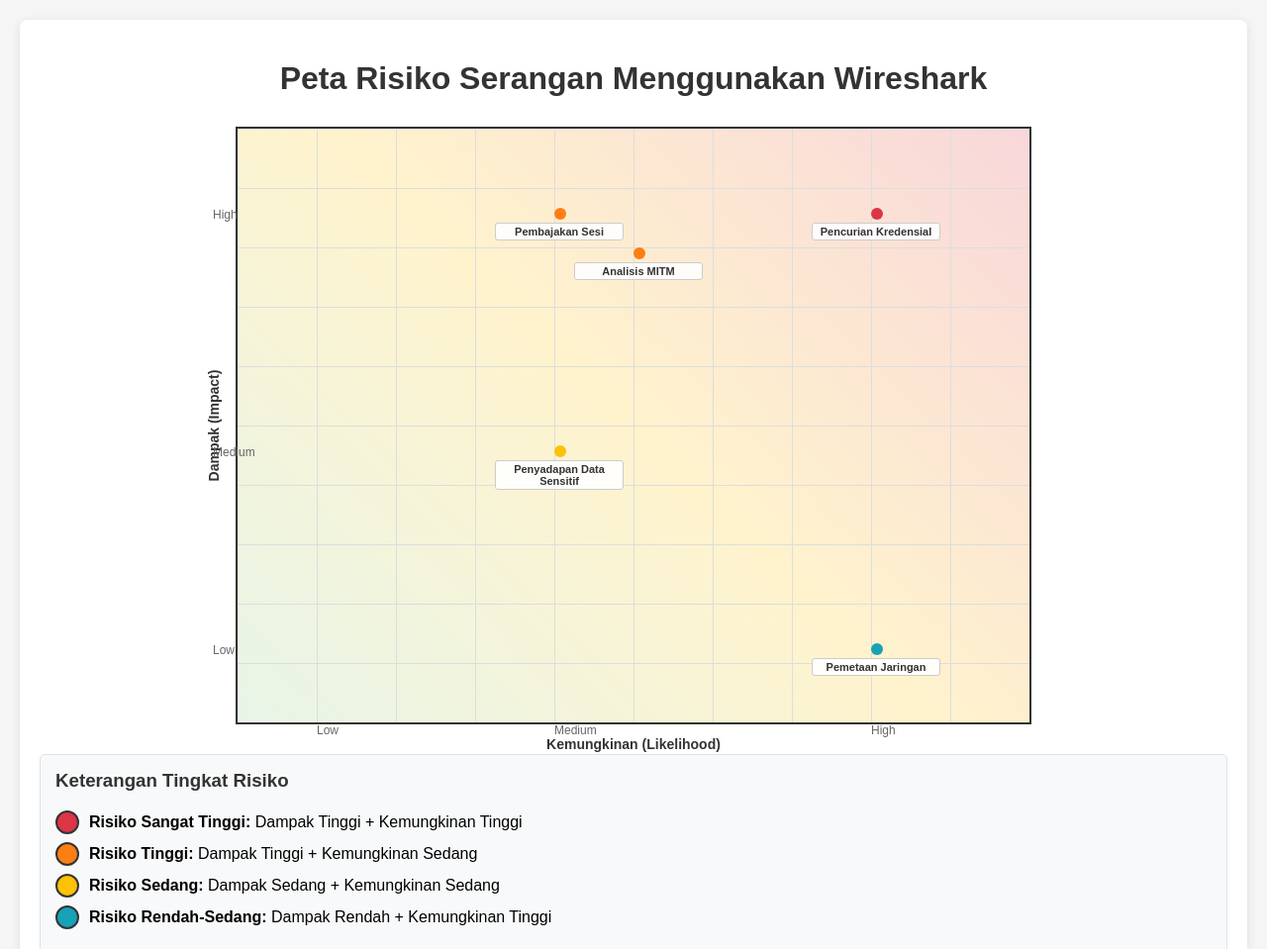
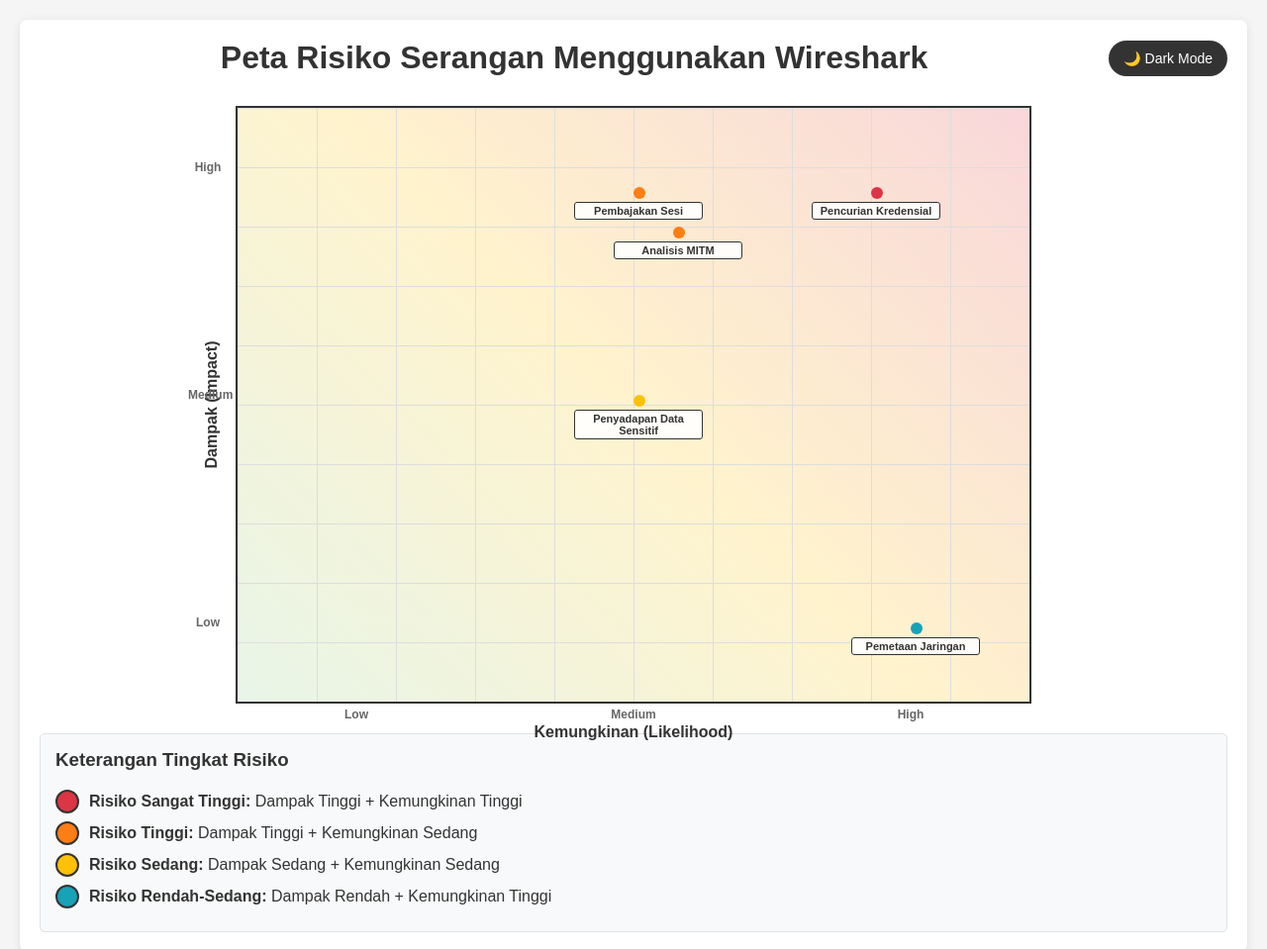
Before and after one commit to samuelmahesasinulingga/cyber-security, a plain HTML site: page index.html in a window 1280 px wide. Shown: the top 959 px of the page at 99% size. Drawn offline with Linux system fonts and the light colour scheme.

Commit message:
Update index.html

```diff
--- a/index.html
+++ b/index.html
@@ -5,32 +5,93 @@
     <meta name="viewport" content="width=device-width, initial-scale=1.0">
     <title>Peta Risiko Serangan Wireshark</title>
     <style>
+        :root {
+            --bg-color: #f5f5f5;
+            --container-bg: white;
+            --text-color: #333;
+            --border-color: #333;
+            --grid-color: #ddd;
+            --legend-bg: #f8f9fa;
+            --legend-border: #dee2e6;
+            --tooltip-bg: #333;
+            --tooltip-text: white;
+            --label-bg: rgba(255,255,255,0.9);
+            --scale-text: #666;
+        }
+
+        [data-theme="dark"] {
+            --bg-color: #1a1a1a;
+            --container-bg: #2d2d2d;
+            --text-color: #e0e0e0;
+            --border-color: #555;
+            --grid-color: #444;
+            --legend-bg: #3a3a3a;
+            --legend-border: #555;
+            --tooltip-bg: #555;
+            --tooltip-text: #e0e0e0;
+            --label-bg: rgba(45,45,45,0.9);
+            --scale-text: #aaa;
+        }
+
         body {
             font-family: Arial, sans-serif;
             margin: 20px;
-            background-color: #f5f5f5;
+            background-color: var(--bg-color);
+            color: var(--text-color);
+            transition: all 0.3s ease;
         }
+
         .container {
             max-width: 1200px;
             margin: 0 auto;
-            background-color: white;
+            background-color: var(--container-bg);
             padding: 20px;
             border-radius: 8px;
             box-shadow: 0 2px 10px rgba(0,0,0,0.1);
         }
+
+        .header {
+            display: flex;
+            justify-content: space-between;
+            align-items: center;
+            margin-bottom: 30px;
+        }
+
         h1 {
             text-align: center;
-            color: #333;
-            margin-bottom: 30px;
+            color: var(--text-color);
+            margin: 0;
+            flex-grow: 1;
         }
+
+        .theme-toggle {
+            background: var(--border-color);
+            color: var(--container-bg);
+            border: none;
+            padding: 10px 15px;
+            border-radius: 20px;
+            cursor: pointer;
+            font-size: 14px;
+            transition: all 0.3s ease;
+        }
+
+        .theme-toggle:hover {
+            opacity: 0.8;
+        }
+
         .risk-map {
             position: relative;
             width: 800px;
             height: 600px;
             margin: 20px auto;
-            border: 2px solid #333;
+            border: 2px solid var(--border-color);
             background: linear-gradient(45deg, #e8f5e8 0%, #fff3cd 50%, #f8d7da 100%);
         }
+
+        [data-theme="dark"] .risk-map {
+            background: linear-gradient(45deg, #2d4a2d 0%, #4a3d2d 50%, #4a2d2d 100%);
+        }
+
         .grid {
             position: absolute;
             top: 0;
@@ -38,26 +99,30 @@
             width: 100%;
             height: 100%;
             background-image:
-                linear-gradient(to right, #ddd 1px, transparent 1px),
-                linear-gradient(to bottom, #ddd 1px, transparent 1px);
+                linear-gradient(to right, var(--grid-color) 1px, transparent 1px),
+                linear-gradient(to bottom, var(--grid-color) 1px, transparent 1px);
             background-size: 80px 60px;
         }
+
         .axis-label {
             position: absolute;
             font-weight: bold;
-            font-size: 14px;
-            color: #333;
+            font-size: 16px;
+            color: var(--text-color);
         }
+
         .x-axis-label {
-            bottom: -30px;
+            bottom: -40px;
             left: 50%;
             transform: translateX(-50%);
         }
+
         .y-axis-label {
-            left: -80px;
+            left: -90px;
             top: 50%;
             transform: translateY(-50%) rotate(-90deg);
         }
+
         .risk-point {
             position: absolute;
             width: 12px;
@@ -67,66 +132,85 @@
             transition: all 0.3s ease;
             z-index: 10;
         }
+
         .risk-point:hover {
             transform: scale(1.5);
             box-shadow: 0 0 15px rgba(0,0,0,0.5);
         }
+
         .risk-label {
             position: absolute;
             font-size: 11px;
             font-weight: bold;
-            color: #333;
+            color: var(--text-color);
             text-align: center;
             width: 120px;
             margin-left: -60px;
             margin-top: 15px;
-            background-color: rgba(255,255,255,0.9);
+            background-color: var(--label-bg);
             padding: 2px 4px;
             border-radius: 3px;
-            border: 1px solid #ccc;
+            border: 1px solid var(--border-color);
         }
+
         .scale-labels {
             position: absolute;
             font-size: 12px;
-            color: #666;
+            font-weight: bold;
+            color: var(--scale-text);
+            text-align: center;
         }
+
         .x-scale {
-            bottom: -15px;
+            bottom: -20px;
+            width: 60px;
+            margin-left: -30px;
         }
+
         .y-scale {
-            left: -25px;
+            left: -50px;
+            width: 40px;
+            height: 20px;
+            line-height: 20px;
+            margin-top: -10px;
         }
+
         .legend {
             margin-top: 30px;
             padding: 15px;
-            background-color: #f8f9fa;
+            background-color: var(--legend-bg);
             border-radius: 5px;
-            border: 1px solid #dee2e6;
+            border: 1px solid var(--legend-border);
         }
+
         .legend h3 {
             margin-top: 0;
-            color: #333;
+            color: var(--text-color);
         }
+
         .legend-item {
             display: flex;
             align-items: center;
             margin: 8px 0;
         }
+
         .legend-color {
             width: 20px;
             height: 20px;
             border-radius: 50%;
             margin-right: 10px;
-            border: 2px solid #333;
+            border: 2px solid var(--border-color);
         }
+
         .high-high { background-color: #dc3545; }
         .high-medium { background-color: #fd7e14; }
         .medium-medium { background-color: #ffc107; }
         .low-high { background-color: #17a2b8; }
+
         .tooltip {
             position: absolute;
-            background-color: #333;
-            color: white;
+            background-color: var(--tooltip-bg);
+            color: var(--tooltip-text);
             padding: 8px;
             border-radius: 4px;
             font-size: 12px;
@@ -135,15 +219,28 @@
             opacity: 0;
             transition: opacity 0.3s ease;
             pointer-events: none;
+            box-shadow: 0 4px 8px rgba(0,0,0,0.3);
         }
+
         .tooltip.show {
             opacity: 1;
+        }
+
+        @media (max-width: 900px) {
+            .risk-map {
+                width: 90%;
+                height: 450px;
+            }
         }
     </style>
 </head>
 <body>
     <div class="container">
-        <h1>Peta Risiko Serangan Menggunakan Wireshark</h1>
+        <div class="header">
+            <div></div>
+            <h1>Peta Risiko Serangan Menggunakan Wireshark</h1>
+            <button class="theme-toggle" onclick="toggleTheme()">🌙 Dark Mode</button>
+        </div>
 
         <div class="risk-map">
             <div class="grid"></div>
@@ -152,14 +249,14 @@
             <div class="axis-label x-axis-label">Kemungkinan (Likelihood)</div>
             <div class="axis-label y-axis-label">Dampak (Impact)</div>
 
-            <!-- Scale Labels -->
-            <div class="scale-labels x-scale" style="left: 80px;">Low</div>
-            <div class="scale-labels x-scale" style="left: 320px;">Medium</div>
-            <div class="scale-labels x-scale" style="left: 640px;">High</div>
+            <!-- Scale Labels - Properly positioned outside the grid -->
+            <div class="scale-labels x-scale" style="left: 120px;">Low</div>
+            <div class="scale-labels x-scale" style="left: 400px;">Medium</div>
+            <div class="scale-labels x-scale" style="left: 680px;">High</div>
 
             <div class="scale-labels y-scale" style="top: 520px;">Low</div>
-            <div class="scale-labels y-scale" style="top: 320px;">Medium</div>
-            <div class="scale-labels y-scale" style="top: 80px;">High</div>
+            <div class="scale-labels y-scale" style="top: 290px;">Medium</div>
+            <div class="scale-labels y-scale" style="top: 60px;">High</div>
 
             <!-- Risk Points -->
             <!-- Credential Theft: High Impact, High Likelihood -->
@@ -172,7 +269,7 @@
             </div>
 
             <!-- Session Hijacking: High Impact, Medium Likelihood -->
-            <div class="risk-point high-medium" style="left: 320px; top: 80px;"
+            <div class="risk-point high-medium" style="left: 400px; top: 80px;"
                  data-attack="Pembajakan Sesi"
                  data-impact="High"
                  data-likelihood="Medium"
@@ -181,7 +278,7 @@
             </div>
 
             <!-- Network Mapping: Low Impact, High Likelihood -->
-            <div class="risk-point low-high" style="left: 640px; top: 520px;"
+            <div class="risk-point low-high" style="left: 680px; top: 520px;"
                  data-attack="Pemetaan Jaringan"
                  data-impact="Low"
                  data-likelihood="High"
@@ -190,7 +287,7 @@
             </div>
 
             <!-- MITM Analysis: High Impact, Medium Likelihood -->
-            <div class="risk-point high-medium" style="left: 400px; top: 120px;"
+            <div class="risk-point high-medium" style="left: 440px; top: 120px;"
                  data-attack="Analisis MITM"
                  data-impact="High"
                  data-likelihood="Medium"
@@ -199,7 +296,7 @@
             </div>
 
             <!-- Sensitive Data Eavesdropping: Medium Impact, Medium Likelihood -->
-            <div class="risk-point medium-medium" style="left: 320px; top: 320px;"
+            <div class="risk-point medium-medium" style="left: 400px; top: 290px;"
                  data-attack="Penyadapan Data Sensitif"
                  data-impact="Medium"
                  data-likelihood="Medium"
@@ -235,6 +332,39 @@
         const riskPoints = document.querySelectorAll('.risk-point');
         const tooltip = document.getElementById('tooltip');
 
+        // Theme toggle functionality
+        function toggleTheme() {
+            const html = document.documentElement;
+            const button = document.querySelector('.theme-toggle');
+            const currentTheme = html.getAttribute('data-theme');
+
+            if (currentTheme === 'dark') {
+                html.removeAttribute('data-theme');
+                button.textContent = '🌙 Dark Mode';
+                localStorage.setItem('theme', 'light');
+            } else {
+                html.setAttribute('data-theme', 'dark');
+                button.textContent = '☀️ Light Mode';
+                localStorage.setItem('theme', 'dark');
+            }
+        }
+
+        // Load saved theme
+        function loadTheme() {
+            const savedTheme = localStorage.getItem('theme');
+            const html = document.documentElement;
+            const button = document.querySelector('.theme-toggle');
+
+            if (savedTheme === 'dark') {
+                html.setAttribute('data-theme', 'dark');
+                button.textContent = '☀️ Light Mode';
+            }
+        }
+
+        // Initialize theme on page load
+        document.addEventListener('DOMContentLoaded', loadTheme);
+
+        // Tooltip functionality
         riskPoints.forEach(point => {
             point.addEventListener('mouseenter', function(e) {
                 const attack = this.getAttribute('data-attack');
```
